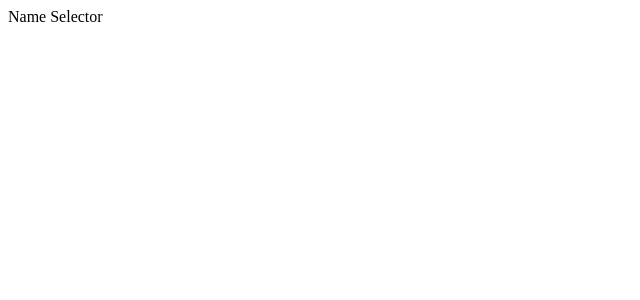
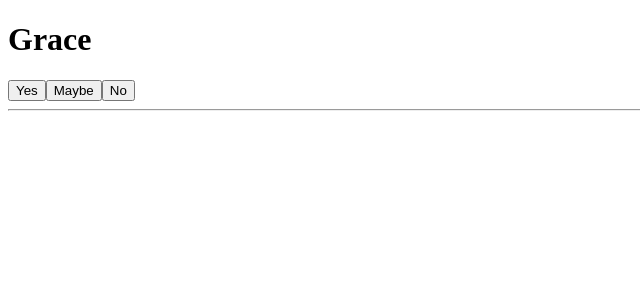
Before and after one commit to albertolg101/react-name-selector, a React (Vite) app: page / in a window 1280 px wide. Shown: the top 300 px of the page, without its empty margins (0-640 px from the left). Built offline with nearby package versions, Linux system fonts and the light colour scheme.

Commit message:
feat: adds NameSelector and NameList

```diff
--- a/src/App.tsx
+++ b/src/App.tsx
@@ -1,5 +1,29 @@
+import React from 'react';
+import {NameList, NameSelector} from "./components";
+import {getRandomName} from './libs/names';
+
 function App() {
-  return 'Name Selector'
+    const [namesWhitelist, setNamesWhitelist] = React.useState<string[]>([])
+    const [namesBlacklist, setNamesBlacklist] = React.useState<string[]>([])
+    const [name, setName] = React.useState<string>(getRandomName(namesWhitelist, namesBlacklist))
+
+    function handleNameSelection(name: string, selection: 'yes' | 'maybe' | 'no') {
+        if (selection === 'yes') {
+            setNamesWhitelist([...namesWhitelist, name])
+        } else if (selection === 'no') {
+            setNamesBlacklist([...namesBlacklist, name])
+        }
+
+        setName(getRandomName(namesWhitelist, namesBlacklist))
+    }
+
+    return (
+        <div>
+            <NameSelector name={name} onSelection={handleNameSelection}/>
+            <hr />
+            <NameList names={namesWhitelist} />
+        </div>
+    )
 }
 
 export default App
--- /dev/null
+++ b/src/components/NameList/NameList.tsx
@@ -0,0 +1,9 @@
+export function NameList({ names }: { names: string[] }) {
+    return (
+        <ul>
+            {names.map((name, index) => (
+                <li key={index}>{name}</li>
+            ))}
+        </ul>
+    )
+}
--- /dev/null
+++ b/src/components/NameList/index.ts
@@ -0,0 +1 @@
+export {NameList} from './NameList'
--- /dev/null
+++ b/src/components/NameSelector/NameSelector.tsx
@@ -0,0 +1,15 @@
+export function NameSelector({ name, onSelection }: NameSelectorProps) {
+    return (
+        <div>
+            <h1>{name}</h1>
+            <button onClick={() => onSelection(name, 'yes')}>Yes</button>
+            <button onClick={() => onSelection(name, 'maybe')}>Maybe</button>
+            <button onClick={() => onSelection(name, 'no')}>No</button>
+        </div>
+    )
+}
+
+interface NameSelectorProps {
+    name: string
+    onSelection: (name: string, selection: 'yes' | 'maybe' | 'no') => void
+}
--- /dev/null
+++ b/src/components/NameSelector/index.ts
@@ -0,0 +1 @@
+export {NameSelector} from './NameSelector'
--- /dev/null
+++ b/src/components/index.ts
@@ -0,0 +1,2 @@
+export {NameList} from './NameList'
+export {NameSelector} from './NameSelector'
--- /dev/null
+++ b/src/libs/names.ts
@@ -0,0 +1,18 @@
+export const NAMES: string[] = [
+    "Sophia", "Jackson", "Olivia", "Liam", "Emma",
+    "Noah", "Ava", "Lucas", "Isabella", "Oliver",
+    "Mia", "Ethan", "Amelia", "Aiden", "Harper",
+    "Elijah", "Evelyn", "James", "Charlotte", "Benjamin",
+    "Abigail", "William", "Emily", "Alexander", "Madison",
+    "Michael", "Elizabeth", "Mason", "Sofia", "Logan",
+    "Avery", "Matthew", "Ella", "Daniel", "Scarlett",
+    "Henry", "Grace", "Joseph", "Lily", "Samuel",
+    "Chloe", "David", "Victoria", "Carter", "Riley",
+    "Wyatt", "Aria", "Jayden", "Zoey", "Gabriel"
+]
+
+export function getRandomName(blacklist: string[], whitelist: string[]): string {
+    const validNames = NAMES.filter((name: string) => !blacklist.includes(name) && !whitelist.includes(name))
+    const index = Math.floor(Math.random() * validNames.length)
+    return validNames[index]
+}
```
